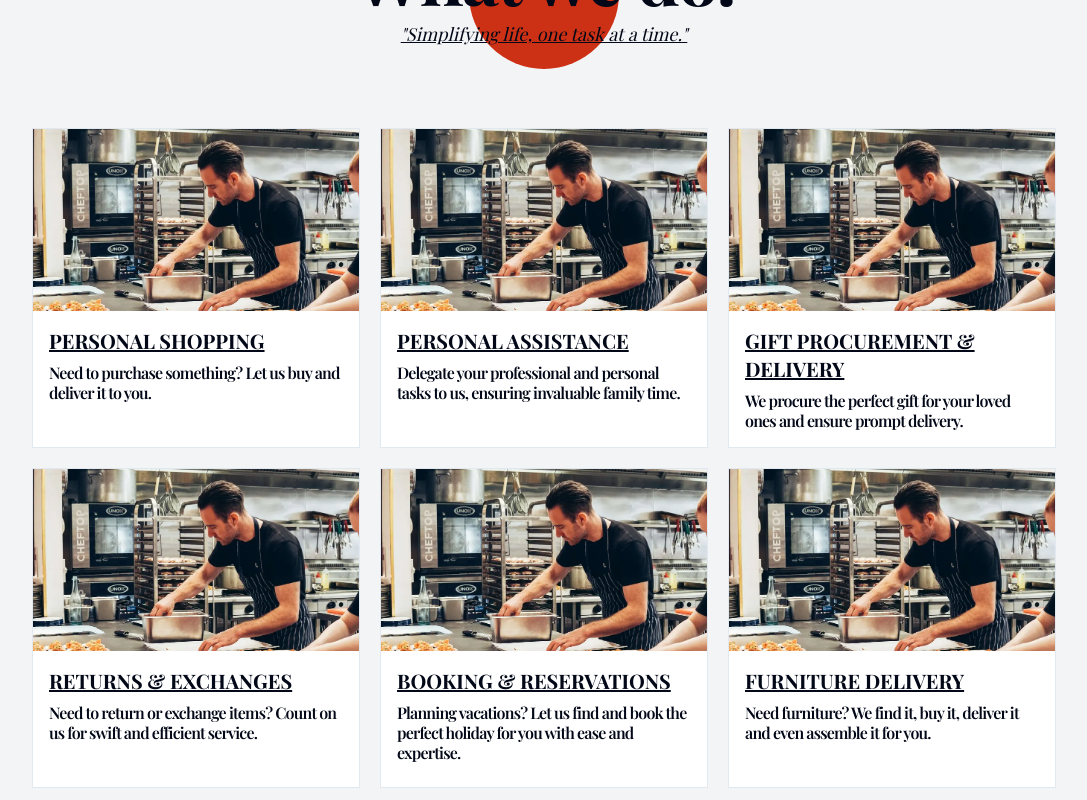
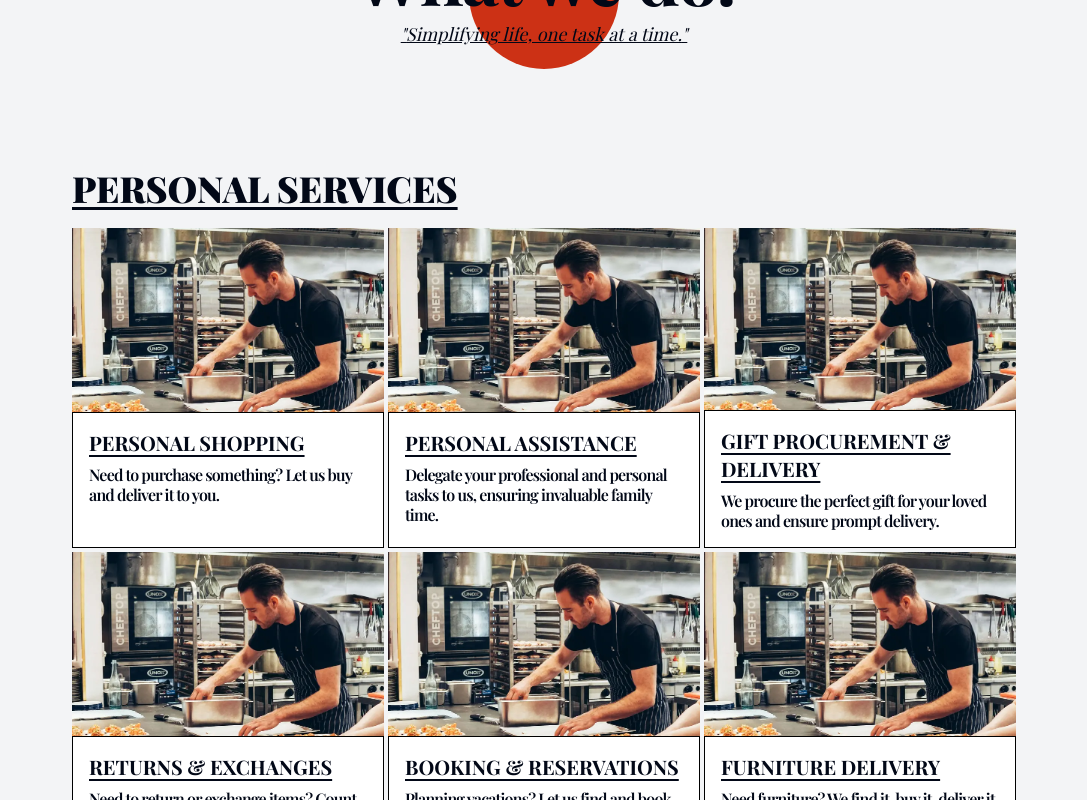
Before and after one commit to Winterson-Islary/static-site-for-fren, a React (Vite) app: page / in a window 1280 px wide. Shown: the part 2240-3040 px from the top of the page, without its empty margins (96-1183 px from the left). Built offline with nearby package versions, Linux system fonts and the light colour scheme; a web font is replaced by a local one.

Commit message:
added corporate services and updated the layout

```diff
--- a/src/components/DisplayServices.tsx
+++ b/src/components/DisplayServices.tsx
@@ -48,19 +48,50 @@ function DisplayServices() {
 			image: "img2",
 		},
 	];
+	const corporateServiceList = [
+		{
+			title: "Efficient Document Logistics",
+			description:
+				"Streamline your workflow with reliable pick-up and drop-off of important documents.",
+			image: "img2",
+		},
+		{
+			title: "Secure Cheque Delivery",
+			description:
+				"Guaranteed and efficient handling of Cheques, saving you time and resources.",
+			image: "img2",
+		},
+		{
+			title: "Expedited Passport Delivery",
+			description:
+				"Get your passport where you need it, fast, for a seamless travel experience.",
+			image: "img2",
+		},
+		{
+			title: "Secure Cash in Transit Service",
+			description:
+				"Eliminate risk and ensure peace of mind with secure cash handling services.",
+			image: "img2",
+		},
+	];
+
 	return (
-		<div className="grid md:grid-cols-2 xl:grid-cols-3 2xl:grid-cols-4 gap-[0.5rem] xl:gap-5 w-full mx-auto md:w-[95%] xl:w-[80%] ">
+		<section className="w-full mx-auto md:w-[95%] xl:w-[80%]  p-10 ">
+			<div className="font-playfair pb-5 text-3xl md:text-4xl uppercase font-black underline underline-offset-4">
+				Personal Services
+			</div>
+			<div className="grid md:grid-cols-2 xl:grid-cols-3 2xl:grid-cols-4 gap-1 ">
 				{serviceList.map((service) => {
 					return (
 						<div
 							style={{
 								backgroundImage: `url(/assets/${service.image}.webp)`,
 							}}
-						className="bg-cover h-[320px] border-[0.05rem] xl:last-of-type:col-span-2 2xl:last-of-type:col-span-1 flex items-end hover:shadow-xl ease-in-out duration-500"
+							className="bg-cover h-[320px]  xl:last-of-type:col-span-2 2xl:last-of-type:col-span-1 flex items-end hover:shadow-md ease-in-out duration-500"
 							key={service.title}
 						>
-						<div className="select-none bg-white p-[1rem] w-full flex flex-col items-start justify-start min-h-[5rem] md:min-h-[8.5rem]  gap-2 ">
-							<section className="font-playfair text-xl uppercase font-bold underline">
+							<div className="select-none bg-white p-[1rem] w-full flex flex-col items-start justify-start min-h-[5rem] md:min-h-[8.5rem]  gap-2 border border-black">
+								<section className="font-playfair text-xl uppercase font-bold underline underline-offset-4">
 									{service.title}
 								</section>
 								<section className="font-playfair font-semibold text-sm md:text-base ">
@@ -73,6 +104,34 @@ function DisplayServices() {
 					);
 				})}
 			</div>
+			<div className=" font-playfair pt-20 pb-5 text-3xl md:text-4xl uppercase font-black underline underline-offset-4">
+				Corporate Services
+			</div>
+			<div className="grid md:grid-cols-2 xl:grid-cols-3 2xl:grid-cols-4 gap-1 ">
+				{corporateServiceList.map((service) => {
+					return (
+						<div
+							style={{
+								backgroundImage: `url(/assets/${service.image}.webp)`,
+							}}
+							className="bg-cover h-[320px]  xl:last-of-type:col-span-2 2xl:last-of-type:col-span-1 flex items-end hover:shadow-md ease-in-out duration-500"
+							key={service.title}
+						>
+							<div className="select-none bg-white p-[1rem] w-full flex flex-col items-start justify-start min-h-[5rem] md:min-h-[8.5rem]  gap-2  border border-black">
+								<section className="font-playfair text-xl uppercase font-bold underline underline-offset-4">
+									{service.title}
+								</section>
+								<section className="font-playfair font-semibold text-sm md:text-base ">
+									<p className="leading-tight tracking-tighter">
+										{service.description}
+									</p>
+								</section>
+							</div>
+						</div>
+					);
+				})}
+			</div>
+		</section>
 	);
 }
 
```
Lines whose indentation alone changed are shown as unchanged.
